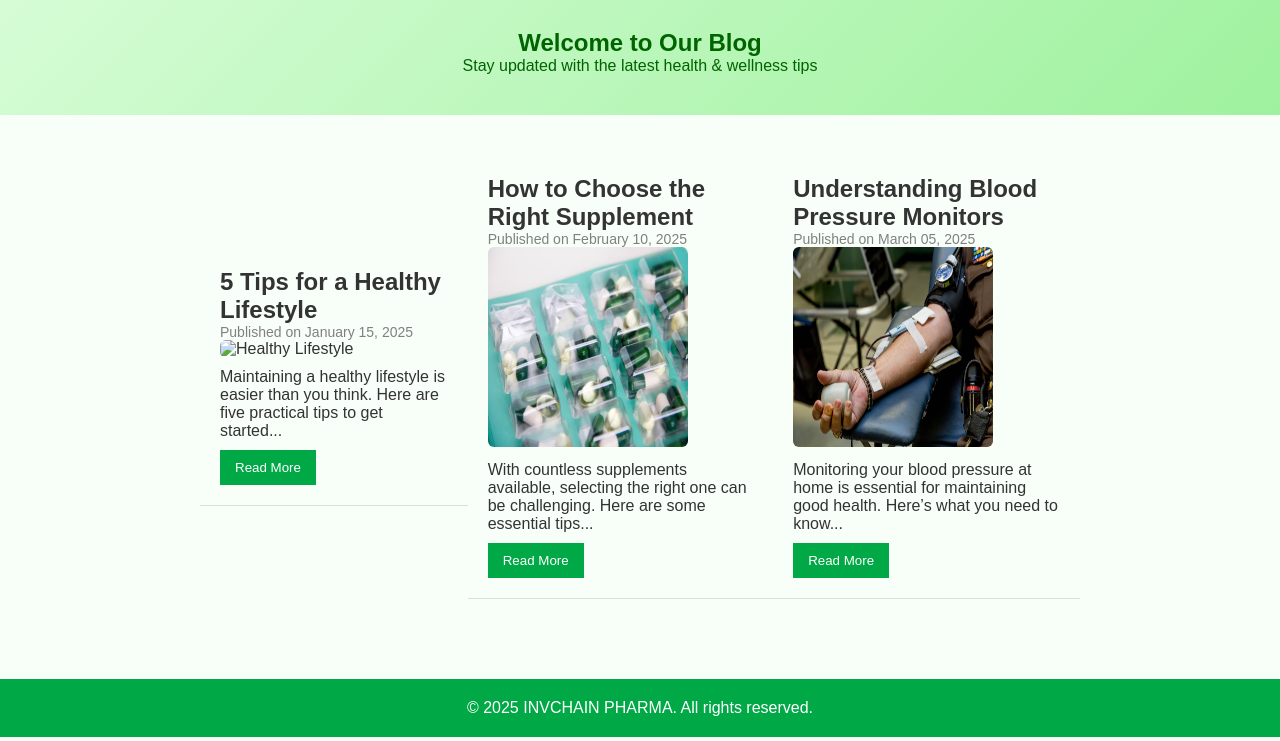
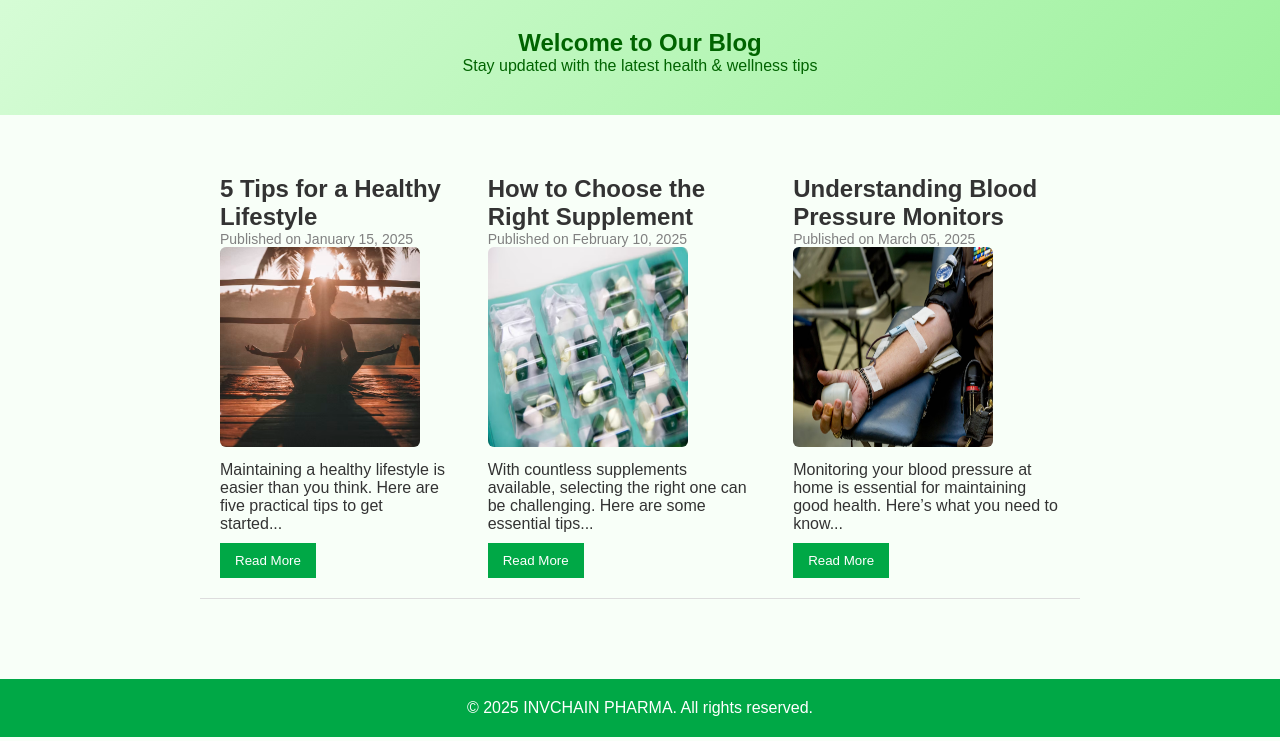
Before and after one commit to thevanshika09/WebDev-Bootcamp, a plain HTML site: page ECOMMERCE FINAL PROJECT/blog.html in a window 1280 px wide. Shown: the part 59-800 px from the top of the page. Drawn offline with Linux system fonts and the light colour scheme; the site is published under a folder, as on GitHub Pages, so addresses that start at the root find nothing; a small style sheet from the web is missing.

Commit message:
fixed broken image

```diff
--- a/ECOMMERCE FINAL PROJECT/blog.html
+++ b/ECOMMERCE FINAL PROJECT/blog.html
@@ -41,7 +41,7 @@
     <div class="blog-post">
       <h2>5 Tips for a Healthy Lifestyle</h2>
       <p class="blog-date">Published on January 15, 2025</p>
-      <img src="/IMAGE/blog1.avif" alt="Healthy Lifestyle">
+      <img src="IMAGE/blog1.avif" alt="Healthy Lifestyle">
       <p>Maintaining a healthy lifestyle is easier than you think. Here are five practical tips to get started...</p>
       <button class="read-more-btn" onclick="toggleContent('blog1')">Read More</button>
       <div id="blog1" class="blog-content">
```
